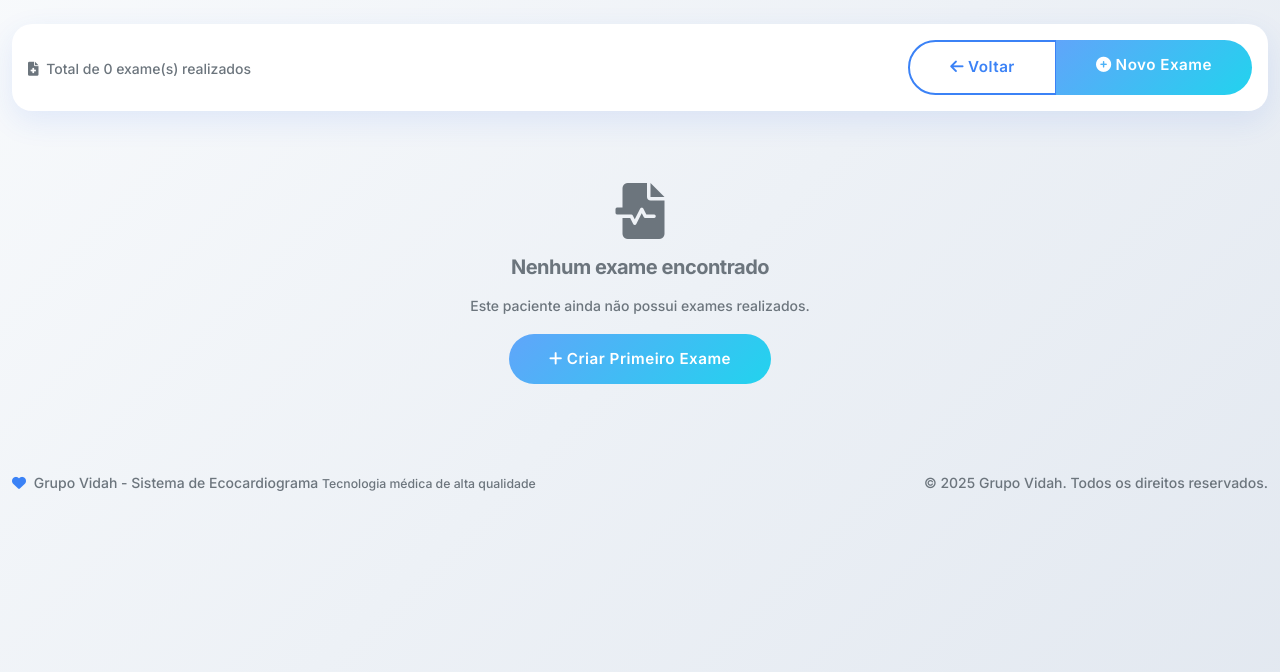
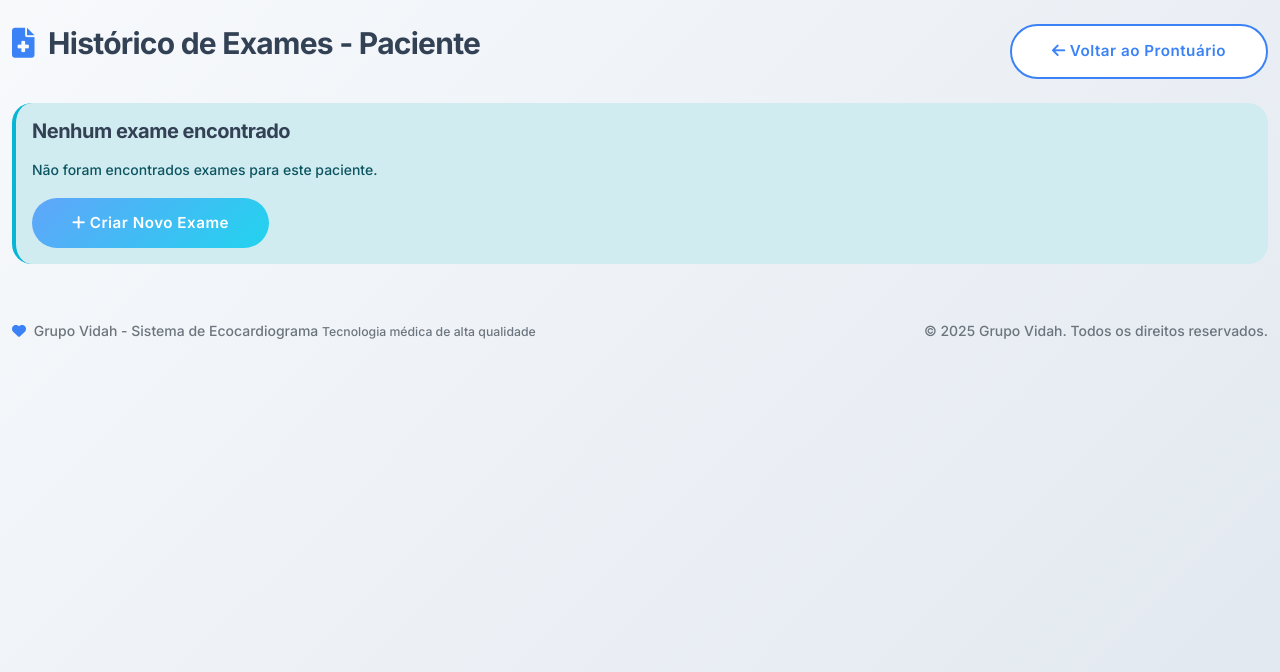
Before and after one commit to michelrahaddad/ecocardiograma, a Python web app: template templates/exames_paciente.html in a window 1280 px wide. Shown: the part 56-728 px from the top of the page. Run offline with Jinja, Linux system fonts and the light colour scheme; the template is opened without the code that fills it, so the values that code supplies are empty; some libraries are stand-ins or nearby versions.

Commit message:
Update exames_paciente.html

```diff
--- a/templates/exames_paciente.html
+++ b/templates/exames_paciente.html
@@ -1,178 +1,92 @@
 {% extends "base.html" %}
 
-{% block title %}Exames do Paciente - {{ nome_paciente }}{% endblock %}
+{% block title %}Exames - {{ exames[0].nome_paciente if exames else 'Paciente' }}{% endblock %}
 
 {% block content %}
-<!-- Patient Header -->
-<div class="card mb-4">
-    <div class="card-body">
-        <div class="row align-items-center">
-            <div class="col">
-                <h2 class="text-primary mb-1">{{ nome_paciente }}</h2>
-                <p class="text-muted mb-0">
-                    <i class="fas fa-file-medical me-1"></i>
-                    Total de {{ exames|length }} exame(s) realizados
-                </p>
-            </div>
-            <div class="col-auto">
-                <div class="btn-group">
-                    <a href="{{ url_for('index') }}" class="btn btn-secondary">
-                        <i class="fas fa-arrow-left me-1"></i>Voltar
+<div class="d-flex justify-content-between align-items-center mb-4">
+    <h2>
+        <i class="fas fa-file-medical text-primary me-2"></i>
+        Histórico de Exames - {{ exames[0].nome_paciente if exames else 'Paciente' }}
+    </h2>
+    <a href="{{ url_for('prontuario') }}" class="btn btn-secondary">
+        <i class="fas fa-arrow-left me-1"></i>Voltar ao Prontuário
     </a>
-                    <a href="{{ url_for('novo_exame_prontuario', nome_paciente=nome_paciente) }}" class="btn btn-primary">
-                        <i class="fas fa-plus-circle me-1"></i>Novo Exame
-                    </a>
-                </div>
-            </div>
-        </div>
-    </div>
 </div>
 
 {% if exames %}
+<div class="row">
     {% for exame in exames %}
-    <div class="card mb-3">
-        <div class="card-header d-flex justify-content-between align-items-center">
-            <div>
-                <h5 class="mb-0 text-primary">Exame de Ecocardiograma</h5>
-                <small class="text-muted">Realizado em: {{ exame.data_exame }}</small>
+    <div class="col-md-6 col-lg-4 mb-4">
+        <div class="card h-100">
+            <div class="card-header bg-primary text-white">
+                <h6 class="mb-0">
+                    <i class="fas fa-calendar me-1"></i>
+                    Exame {{ exame.data_exame }}
+                </h6>
             </div>
+            <div class="card-body">
+                <p class="card-text">
+                    <strong>ID:</strong> {{ exame.id }}<br>
+                    <strong>Idade:</strong> {{ exame.idade }} anos<br>
+                    <strong>Sexo:</strong> {{ exame.sexo }}<br>
+                    {% if exame.tipo_atendimento %}
+                    <strong>Tipo:</strong> {{ exame.tipo_atendimento }}<br>
+                    {% endif %}
+                    {% if exame.medico_solicitante %}
+                    <strong>Médico:</strong> {{ exame.medico_solicitante }}<br>
+                    {% endif %}
+                </p>
+
+                {% if exame.indicacao %}
+                <p class="text-muted small">
+                    <strong>Indicação:</strong> {{ exame.indicacao[:100] }}...
+                </p>
+                {% endif %}
+            </div>
+            <div class="card-footer">
                 <div class="btn-group btn-group-sm">
                     <a href="{{ url_for('visualizar_exame', exame_id=exame.id) }}" class="btn btn-outline-primary">
                         <i class="fas fa-eye me-1"></i>Visualizar
                     </a>
-                <a href="{{ url_for('parametros', exame_id=exame.id) }}" class="btn btn-outline-secondary">
+                    <a href="{{ url_for('parametros', id=exame.id) }}" class="btn btn-outline-secondary">
                         <i class="fas fa-edit me-1"></i>Editar
                     </a>
                     <a href="{{ url_for('gerar_pdf', exame_id=exame.id) }}" class="btn btn-outline-success pdf-btn-universal" target="_blank"
                        onclick="return confirmarGeracaoPDF(this);">
                         <i class="fas fa-file-pdf me-1"></i>PDF
                     </a>
-                <button class="btn btn-outline-danger delete-exam-btn"
-                        data-id="{{ exame.id }}"
-                        data-paciente="{{ exame.nome_paciente }}"
-                        data-data="{{ exame.data_exame }}">
-                    <i class="fas fa-trash-alt me-1"></i>Excluir
-                </button>
-            </div>
-        </div>
-
-        <div class="card-body">
-            <div class="row">
-                <div class="col-md-4">
-                    <div class="mb-2">
-                        <strong class="text-muted">Idade na data do exame:</strong>
-                        <div>{{ exame.idade }} anos</div>
-                    </div>
-                </div>
-                <div class="col-md-4">
-                    <div class="mb-2">
-                        <strong class="text-muted">Médico Solicitante:</strong>
-                        <div>{{ exame.medico_solicitante or '-' }}</div>
-                    </div>
-                </div>
-                <div class="col-md-4">
-                    <div class="mb-2">
-                        <strong class="text-muted">Tipo de Atendimento:</strong>
-                        <div>
-                            {% if exame.tipo_atendimento %}
-                                <span class="badge bg-info">{{ exame.tipo_atendimento }}</span>
-                            {% else %}
-                                -
-                            {% endif %}
-                        </div>
-                    </div>
-                </div>
-            </div>
-
-            {% if exame.indicacao %}
-            <div class="mt-3">
-                <strong class="text-muted">Indicação:</strong>
-                <p class="mt-1 mb-0">{{ exame.indicacao }}</p>
-            </div>
-            {% endif %}
-
-            <!-- Status dos dados -->
-            <div class="mt-3">
-                <small class="text-muted">Status do exame:</small>
-                <div class="mt-1">
-                    {% if exame.parametros %}
-                        <span class="badge bg-success me-1">
-                            <i class="fas fa-check me-1"></i>Parâmetros
-                        </span>
-                    {% else %}
-                        <span class="badge bg-warning me-1">
-                            <i class="fas fa-exclamation me-1"></i>Parâmetros pendentes
-                        </span>
-                    {% endif %}
-
-                    {% if exame.laudos %}
-                        <span class="badge bg-success me-1">
-                            <i class="fas fa-check me-1"></i>Laudo
-                        </span>
-                    {% else %}
-                        <span class="badge bg-warning me-1">
-                            <i class="fas fa-exclamation me-1"></i>Laudo pendente
-                        </span>
-                    {% endif %}
                 </div>
             </div>
         </div>
     </div>
     {% endfor %}
+</div>
 {% else %}
-    <div class="text-center py-5">
-        <i class="fas fa-file-medical-alt fa-4x text-muted mb-3"></i>
-        <h4 class="text-muted">Nenhum exame encontrado</h4>
-        <p class="text-muted">Este paciente ainda não possui exames realizados.</p>
+<div class="alert alert-info">
+    <h4>Nenhum exame encontrado</h4>
+    <p>Não foram encontrados exames para este paciente.</p>
     <a href="{{ url_for('novo_exame') }}" class="btn btn-primary">
-            <i class="fas fa-plus me-1"></i>Criar Primeiro Exame
+        <i class="fas fa-plus me-1"></i>Criar Novo Exame
     </a>
 </div>
 {% endif %}
-
-<!-- Modal de confirmação para exclusão -->
-<div class="modal fade" id="delete-modal" tabindex="-1">
-    <div class="modal-dialog">
-        <div class="modal-content">
-            <div class="modal-header">
-                <h5 class="modal-title text-danger">
-                    <i class="fas fa-exclamation-triangle me-2"></i>Confirmar Exclusão
-                </h5>
-                <button type="button" class="btn-close" data-bs-dismiss="modal"></button>
-            </div>
-            <div class="modal-body">
-                <p>Tem certeza que deseja excluir este exame? Esta ação não pode ser desfeita.</p>
-                <div class="alert alert-warning">
-                    <strong>Paciente:</strong> <span id="modal-paciente-nome"></span><br>
-                    <strong>Data do Exame:</strong> <span id="modal-exame-data"></span>
-                </div>
-            </div>
-            <div class="modal-footer">
-                <button type="button" class="btn btn-secondary" data-bs-dismiss="modal">Cancelar</button>
-                <a href="javascript:void(0)" class="btn btn-danger" id="confirm-delete">
-                    <i class="fas fa-trash-alt me-1"></i>Excluir
-                </a>
-            </div>
-        </div>
-    </div>
-</div>
 {% endblock %}
 
-{% block extra_js %}
+{% block scripts %}
 <script>
-$(document).ready(function() {
-    // Handle delete confirmation
-    $('.delete-exam-btn').on('click', function() {
-        const exameId = $(this).data('id');
-        const pacienteNome = $(this).data('paciente');
-        const exameData = $(this).data('data');
+function confirmarGeracaoPDF(botao) {
+    // Simulação de loading
+    const textoOriginal = botao.innerHTML;
+    botao.innerHTML = '<i class="fas fa-spinner fa-spin me-1"></i>PDF...';
+    botao.disabled = true;
 
-        $('#modal-paciente-nome').text(pacienteNome);
-        $('#modal-exame-data').text(exameData);
-        $('#confirm-delete').attr('href', '/excluir_exame/' + exameId);
+    // Restaurar após 2 segundos
+    setTimeout(() => {
+        botao.innerHTML = textoOriginal;
+        botao.disabled = false;
+    }, 2000);
 
-        $('#delete-modal').modal('show');
-    });
-});
+    return true;
+}
 </script>
 {% endblock %}
```
Lines whose indentation alone changed are shown as unchanged.
